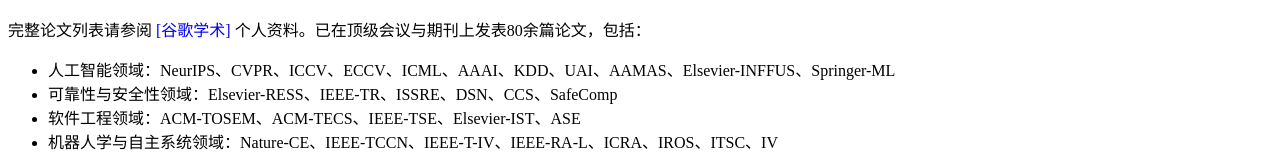
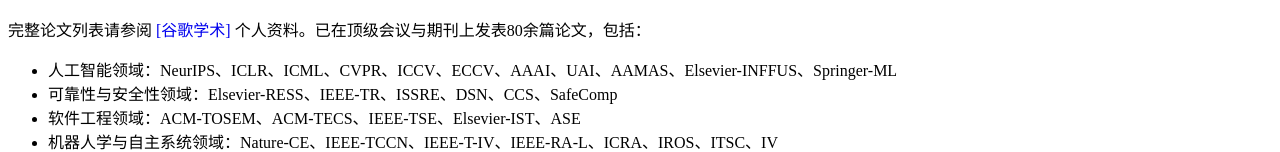
Before and after one commit to xzhao-whu/xzhao-whu.github.io, a plain HTML site: page index.html in a window 1280 px wide. Shown: the part 4131-4283 px from the top of the page. Drawn offline with Linux system fonts and the light colour scheme.

Commit message:
Update index.html

```diff
--- a/index.html
+++ b/index.html
@@ -360,7 +360,7 @@
 
  完整论文列表请参阅 <a href="https://scholar.google.com/citations?user=SzEBdA8AAAAJ&hl=en" target="_blank">[谷歌学术]</a> 个人资料。已在顶级会议与期刊上发表80余篇论文，包括：
  <ul>
-    <li>人工智能领域：NeurIPS、CVPR、ICCV、ECCV、ICML、AAAI、KDD、UAI、AAMAS、Elsevier-INFFUS、Springer-ML</li>
+    <li>人工智能领域：NeurIPS、ICLR、ICML、CVPR、ICCV、ECCV、AAAI、UAI、AAMAS、Elsevier-INFFUS、Springer-ML</li>
     <li>可靠性与安全性领域：Elsevier-RESS、IEEE-TR、ISSRE、DSN、CCS、SafeComp</li>
     <li>软件工程领域：ACM-TOSEM、ACM-TECS、IEEE-TSE、Elsevier-IST、ASE</li>
     <li>机器人学与自主系统领域：Nature-CE、IEEE-TCCN、IEEE-T-IV、IEEE-RA-L、ICRA、IROS、ITSC、IV</li>
```
